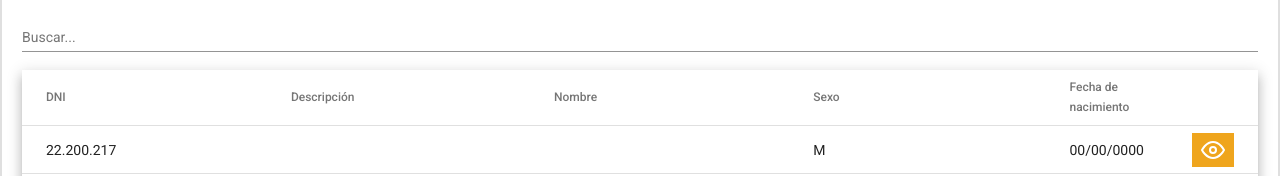
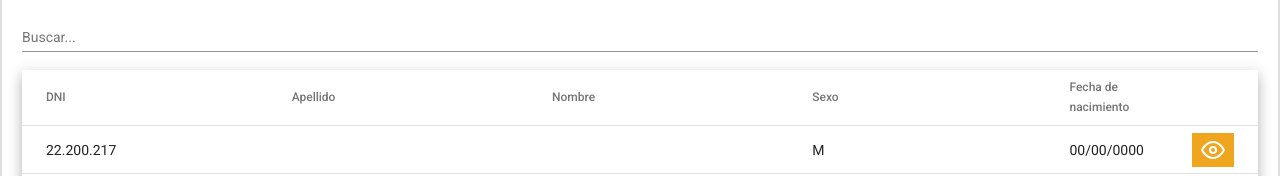
Before and after one commit to IgnacioVeiga/scc-web, an Angular app: page /inicio in a window 1280 px wide. Shown: the part 151-327 px from the top of the page. Built offline with nearby package versions, Linux system fonts and the light colour scheme.

Commit message:
fix header columna apellido

```diff
--- a/src/app/inicio/inicio.component.html
+++ b/src/app/inicio/inicio.component.html
@@ -31,7 +31,7 @@
                             </ng-container>
 
                             <ng-container matColumnDef="apellido">
-                                <th mat-header-cell *matHeaderCellDef mat-sort-header> Descripción </th>
+                                <th mat-header-cell *matHeaderCellDef mat-sort-header> Apellido </th>
                                 <td mat-cell *matCellDef="let row"> {{row.apellido}} </td>
                             </ng-container>
 
```
